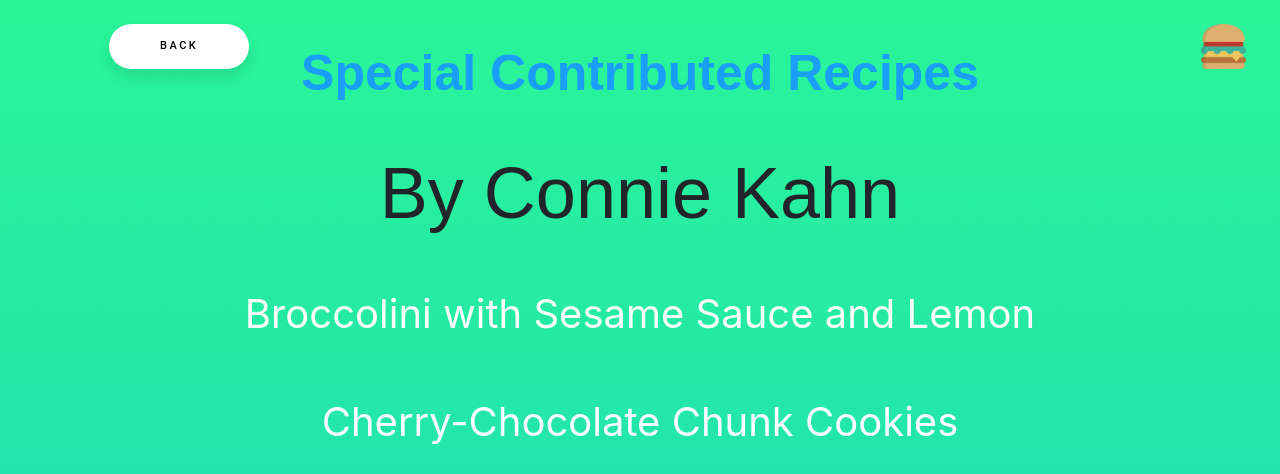
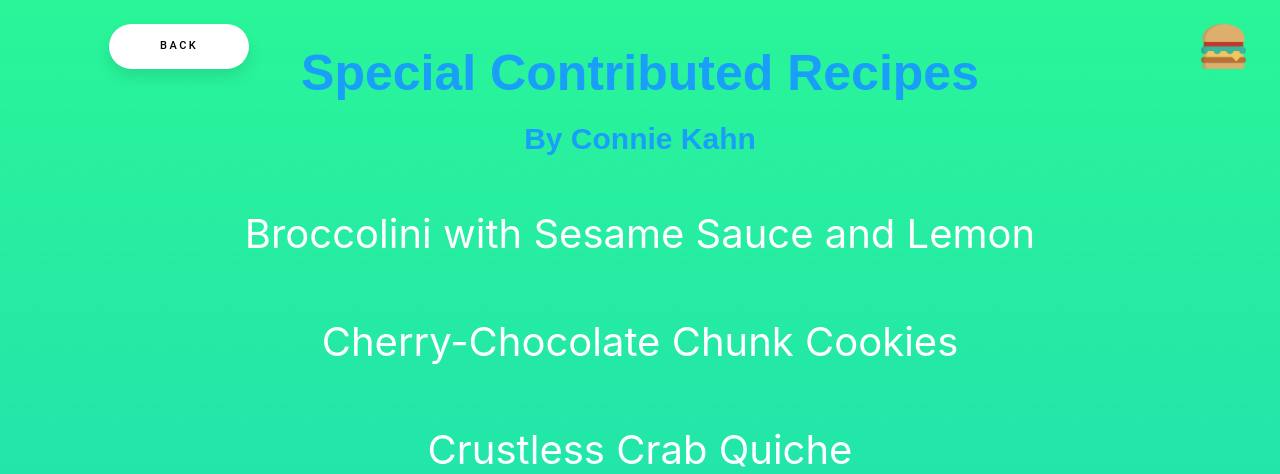
Before and after one commit to zacharysinger/recipes-from-refrigerator, a Flask app: page /recipes in a window 1280 px wide. Shown: the top 474 px of the page. Run offline with Flask 2, Linux system fonts and the light colour scheme; some libraries are stand-ins or nearby versions.

Commit message:
Update styles.css

```diff
--- a/static/css/styles.css
+++ b/static/css/styles.css
@@ -483,8 +483,15 @@ a.before:hover:before,a.after:hover:after{
     font-weight: bold;
     margin: 20px 0;
     color: #199FF9;
+}
 
+.entry-title2 {
+    font-size: 30px;
+    font-weight: bold;
+    margin: 20px 0;
+    color: #199FF9;
 }
+
 .background {
   background-image: url("../images/background.jpg");
   background-repeat: no-repeat;
```
